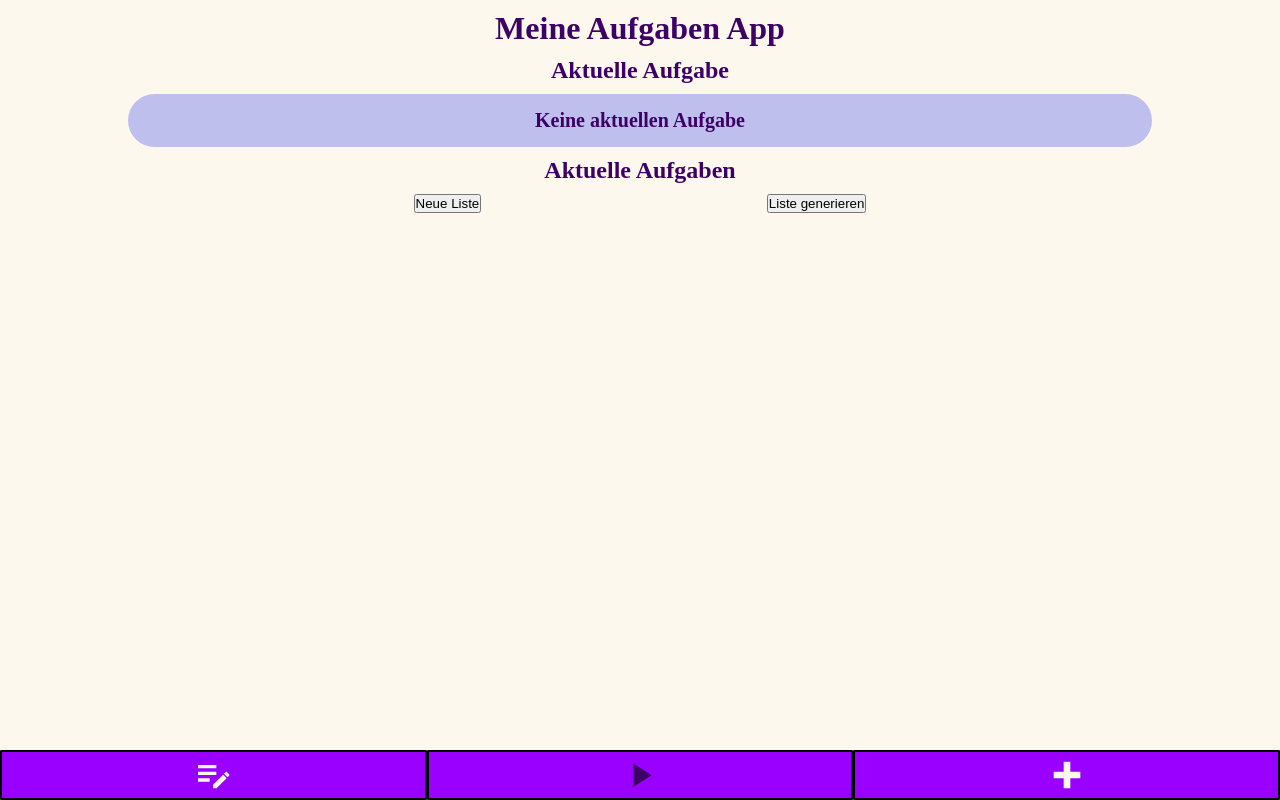
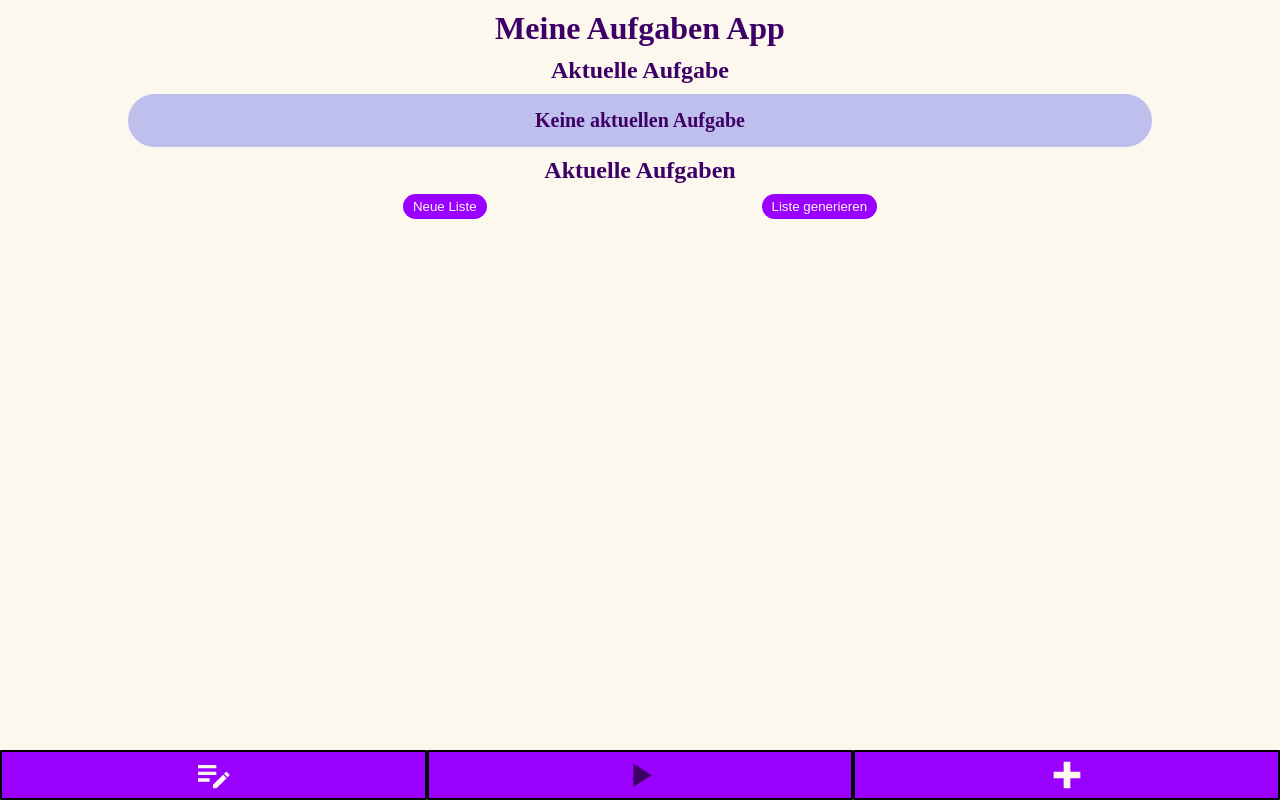
Before and after one commit to A11yship/capstone-project, a Next.js app: page / in a window 1280 px wide. Built offline with nearby package versions, Linux system fonts and the light colour scheme.

Commit message:
Add button styling

```diff
--- a/src/components/Button/Button.js
+++ b/src/components/Button/Button.js
@@ -1,7 +1,9 @@
+import StyledButton from './StyledButton';
+
 export default function Button({children, type = 'button', ...props}) {
 	return (
-		<button type={type} {...props}>
+		<StyledButton type={type} {...props}>
 			{children}
-		</button>
+		</StyledButton>
 	);
 }
--- /dev/null
+++ b/src/components/Button/StyledButton.js
@@ -0,0 +1,14 @@
+import styled from 'styled-components';
+
+const StyledButton = styled.button`
+	padding: 5px 10px;
+	border: none;
+	border-radius: 15px;
+	background-color: var(--brand-color);
+	color: var(--light-color);
+	:active {
+		background-color: var(--dark-color);
+	}
+`;
+
+export default StyledButton;
```
